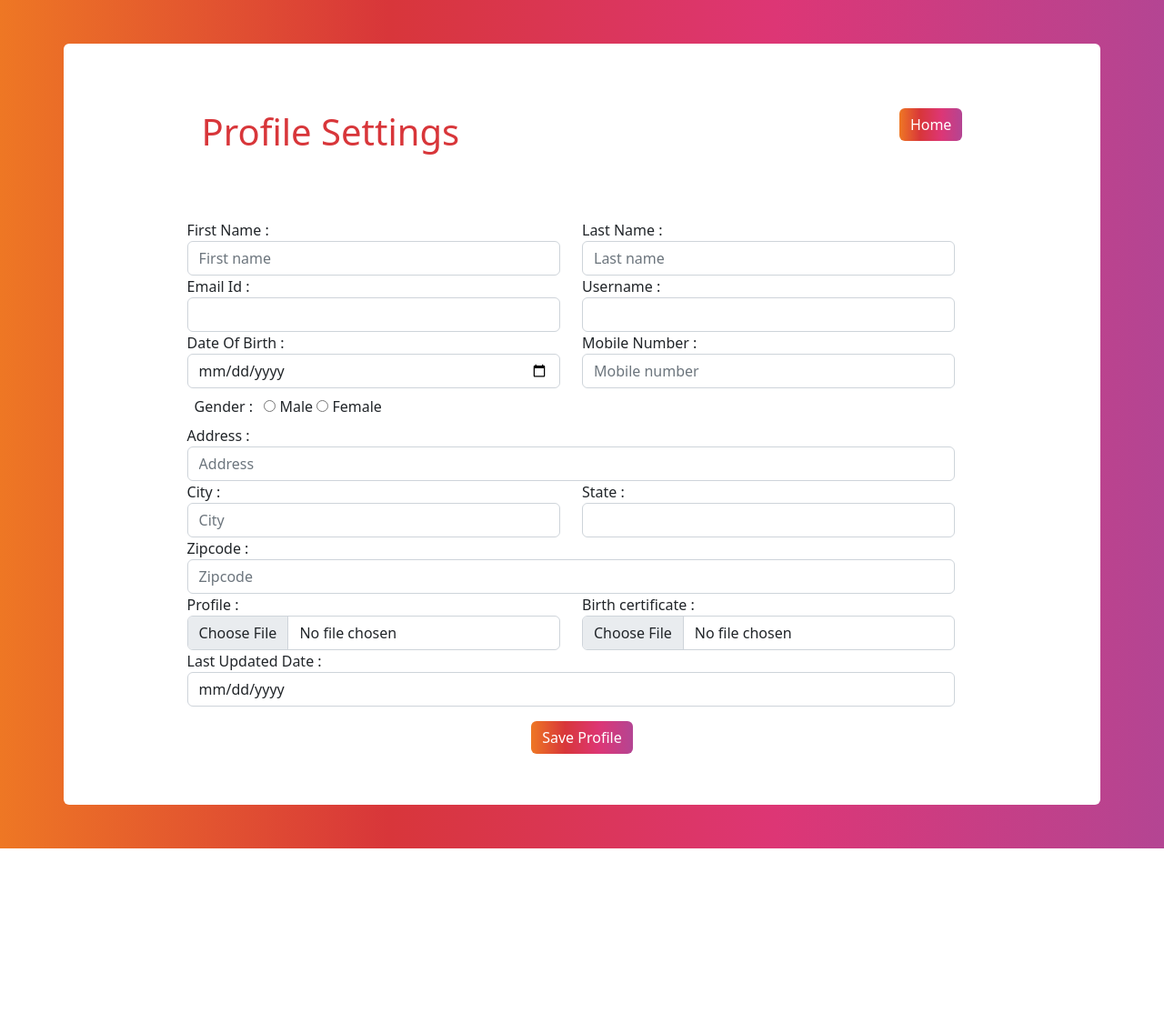
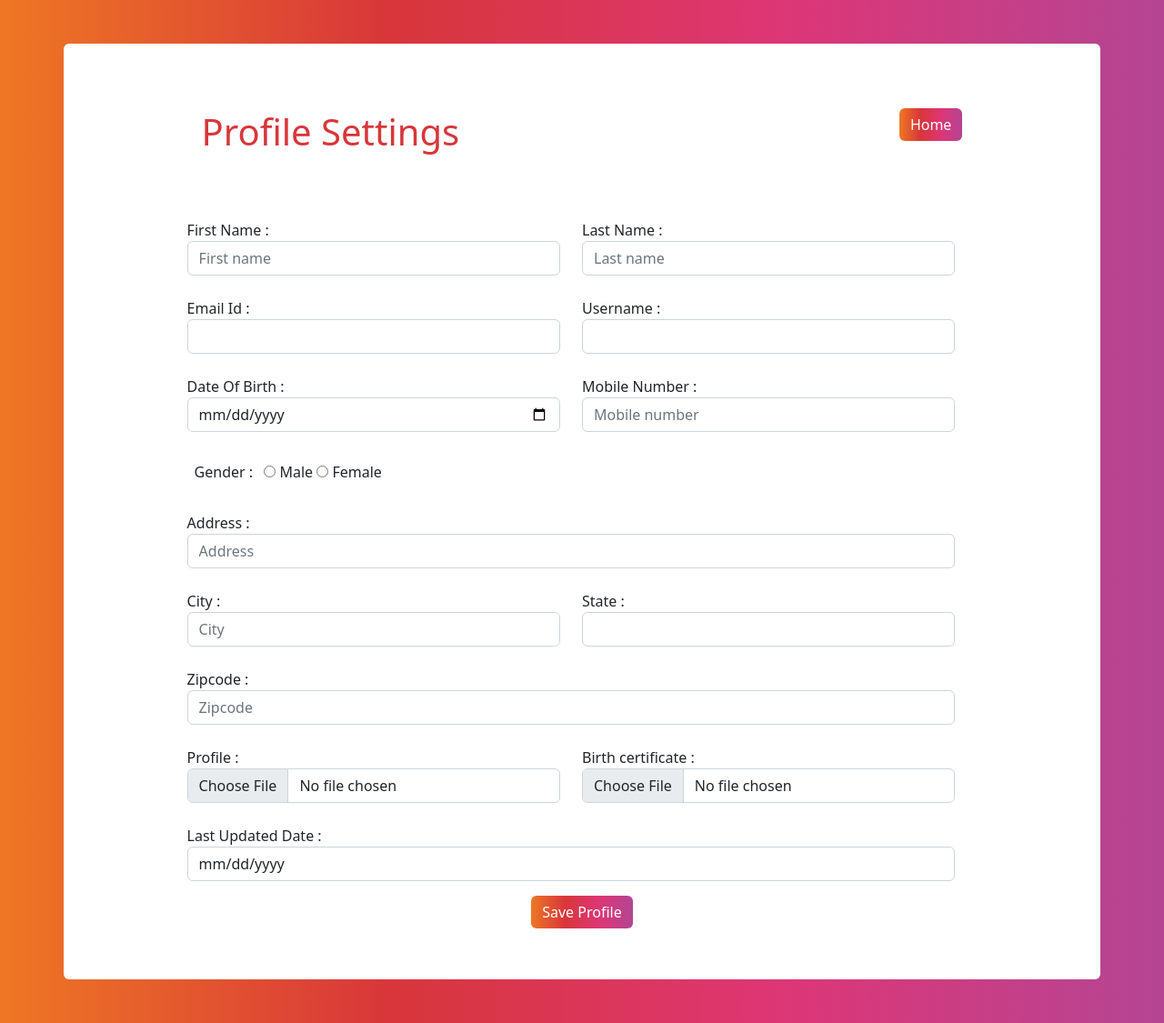
Before and after one commit to AmiTrambadiya/Employee_Management_System, a Flask app: page /user_id in a window 1280 px wide. Shown: the whole page at 91% size. Before the commit the page ends 933 px from the top, so only its background shows below. Run offline with Flask 2, Linux system fonts and the light colour scheme; the visitor is signed in with stand-in values (Sample User, id 1); data that the repository does not hold is empty; some libraries are stand-ins or nearby versions.

Commit message:
A code change that add a class

```diff
--- a/templates/update_user.html
+++ b/templates/update_user.html
@@ -22,63 +22,63 @@
                 <input type="hidden" name="id" class="form-control mb-3"  value="{{accountuser[0] or '' }}"></div>
                 <input type="hidden" name="userid" class="form-control mb-3" value="{{accountuser[1] or '' }}" ></div>
                 <div class="row ">
-                    <div class="col-md-6">
+                    <div class="col-md-6 mb-4" >
                         <label>First Name :</label>
                         <input type="text" name="fname" id = "chkfirstnm" class="form-control " placeholder="First name" value="{{accountuser[2]  or '' }}" >
                         <span id = "chfirstnm" class="error"></span>
                     </div>
-                    <div class="col-md-6">
+                    <div class="col-md-6 mb-4">
                         <label>Last Name :</label>
                         <input type="text" name="lname" id="chklastnm" class="form-control " value="{{accountuser[3]  or '' }}" placeholder="Last name" >
                         <span id = "chlastnm" class="error"></span>
                     </div>
-                    <div class="col-md-6">
+                    <div class="col-md-6 mb-4">
                         <label>Email Id :</label>
                         <input type="text" name="email" id="chkemail"  class="form-control " value="{{accountuser[15]}}"  readonly>
                          <span id = "chemail" class="error"></span>
                     </div>
-                    <div class="col-md-6">
+                    <div class="col-md-6 mb-4">
                         <label>Username :</label>
                         <input type="text" name="username" id="chkusernm" class="form-control " value="{{accountuser[16]}}"  readonly>
                         <span id = "chusernm" class="error"></span>
                     </div>
-                    <div class="col-md-6">
+                    <div class="col-md-6 mb-4">
                         <label>Date Of Birth :</label>
                         <input type="date" name="dob" id="birthDate" class="form-control " placeholder="Date of birth" value="{{accountuser[4] or '' }}" >
                         <span id = "date" class="error"></span>
                     </div>
-                    <div class="col-md-6">
+                    <div class="col-md-6 mb-4">
                         <label>Mobile Number :</label>
                         <input type="tel" id = "mob" name="mobile" class="form-control "  placeholder="Mobile number" value="{{accountuser[5] or '' }}" >
                         <span id = "mobile" class="error"></span>
                     </div>
-                    <div class="col-md-12">
+                    <div class="col-md-12 mb-4">
                         <label class="m-2">Gender :</label>
                         <input type="radio" value="Male" id="male" name="gender" >   Male
                         <input type="radio" value="Female" id="female" name="gender" >   Female
                         <span id = "gender" hidden>{{accountuser[6] or '' }}</span>
                     </div>
-                    <div class="col-md-12">
+                    <div class="col-md-12 mb-4">
                         <label>Address :</label>
                         <input type="text" name="address" id="chkaddress" class="form-control " placeholder="Address" value="{{accountuser[7]  or '' }}" >
                         <span id = "chaddress" class="error"></span>
                     </div>
-                    <div class="col-md-6">
+                    <div class="col-md-6 mb-4">
                         <label>City :</label>
                         <input type="text" name="city" id = "chkcity" class="form-control " placeholder="City" value="{{accountuser[8]  or '' }}" >
                         <span id = "chcity" class="error"></span>
                     </div>
-                    <div class="col-md-6">
+                    <div class="col-md-6 mb-4">
                         <label>State :</label>
                          <select id="chkstate" name="state" class="form-control" value="{{accountuser[9] or '' }}">
-                            <option value="" selected>
+                            <option value="{{accountuser[9] or '' }}" selected>
                     {% if accountuser[9] != None %}
                     {{accountuser[9] or '' }}
                     {% else %}
                     State
                     {% endif %}
                     </option>
-            <option value="{{accountuser[9] or '' }}" selected>{{accountuser[9] or '' }}</option>
+
             <option value="Andaman and Nicobar Islands">Andaman and Nicobar Islands</option>
             <option value="Andhra Pradesh">Andhra Pradesh</option>
             <option value="Arunachal Pradesh">Arunachal Pradesh</option>
@@ -119,22 +119,23 @@
         </select>
                         <span id = "chstate" class="error"></span>
                     </div>
-                    <div class="col-md-12">
+                    <div class="col-md-12 mb-4">
                         <label>Zipcode :</label>
                         <input type="text" name="zipcode" class="form-control " placeholder="Zipcode" id="zipCode1" value="{{accountuser[10]  or '' }}" >
                         <span id = "zip" class="error"></span>
                     </div>
-                    <div class="col-md-6">
+                    <div class="col-md-6 mb-4">
                         <label>Profile :</label>
                         <input type="file" name="file" id="file" class="form-control" autocomplete="off" >
                         <span id = "chpro" class="error"></span>
                     </div>
-                     <div class="col-md-6">
+                     <div class="col-md-6 ">
                          <label>Birth certificate :</label>
                          <input type="file" name="pdffile" id="pdf"  class="form-control" autocomplete="off" >
+                         <span>{{accountuser[13]}}</span>
                          <span id = "chpdf" class="error"></span>
                      </div>
-                    <div class="col-md-12">
+                    <div class="col-md-12 ">
                         <label>Last Updated Date :</label>
                         <input type="date" class="form-control"  value="{{accountuser[11]}}" readonly>
                     </div>
```
